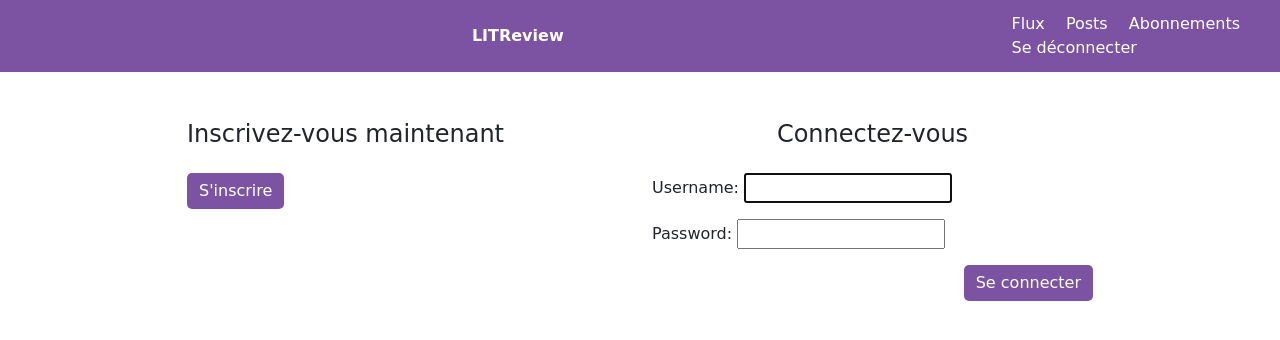
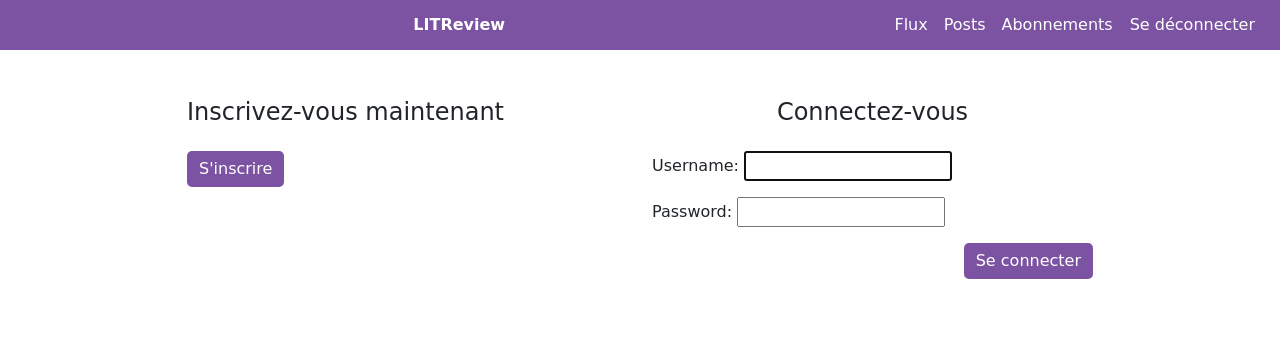
Before and after one commit to abi-seg/oc-p9-litreview, a Django app: page / in a window 1280 px wide. Shown: the top 340 px of the page. Run offline with Django 5.2, Linux system fonts and the light colour scheme.

Commit message:
Corrige l'alignment du bouton <Se déconnecter> dans la barre de navigation

```diff
--- a/templates/base.html
+++ b/templates/base.html
@@ -38,17 +38,17 @@
 <div class="custom-nav d-flex align-items-center justify-content-between px-4">
     <span style="white-space: nowrap;"><strong>{% block header_title %}{% endblock %}</strong></span>
     <span class="text-center w-100"><strong>LITReview</strong></span>
-    <span class="text-end" style="white-space: nowrap;">
+    <div class="d-flex align-items-center" style="white-space: nowrap;">
         <a href="{% url 'feed' %}" class="text-white me-3 text-decoration-none">Flux</a>
         <a href="#" class="text-white me-3 text-decoration-none">Posts</a>
         <a href="#" class="text-white me-3 text-decoration-none">Abonnements</a>
         <form action="{% url 'logout' %}" method="POST" style="display: inline;">
            {% csrf_token %}
-           <button type="submit" class="nav-link btn btn-link text-white p-0" style="text-decoration: none;">
+           <button type="submit" class="btn btn-link text-white p-0 m-0 align-baseline text-decoration-none">
         Se déconnecter
     </button>
         </form>
-    </span>
+    </div>
 </div>
 
     <div class="container mt-5">
```
